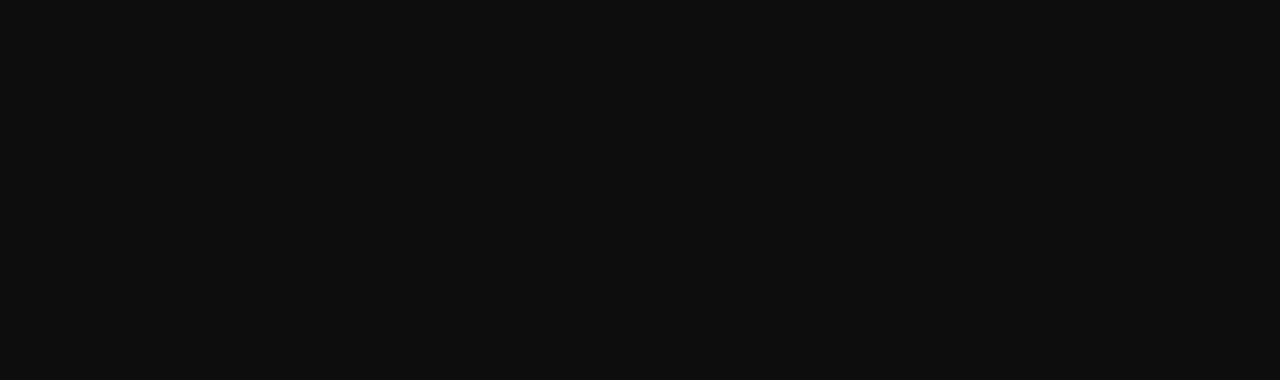
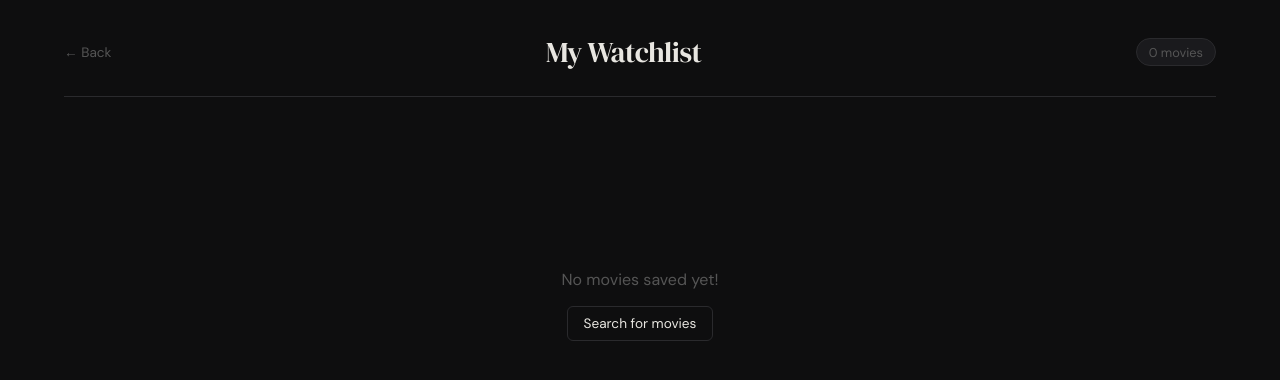
Before and after one commit to itslokeshx/CineList, a React (Vite) app: page /watchlist in a window 1280 px wide. Shown: the top 380 px of the page. Built offline with nearby package versions, Linux system fonts and the light colour scheme.

Commit message:
feat: standardize movie query casing, enhance Watchlist layout and functionality

```diff
--- a/components/Home.jsx
+++ b/components/Home.jsx
@@ -3,7 +3,7 @@
 import { Link } from "react-router-dom";
 
 export default function Home() {
-  const [query, setQuery] = useState("Batman");
+  const [query, setQuery] = useState("batman");
   const [result, setResult] = useState([]);
   const [watchlist, setWatchlist] = useState([]);
 
--- a/components/Watchlist.jsx
+++ b/components/Watchlist.jsx
@@ -1,23 +1,66 @@
-import Home from "./Home.jsx";
 import { Link } from "react-router-dom";
 import { useState, useEffect } from "react";
+
 export default function Watchlist() {
   const [watchlist, setWatchlist] = useState([]);
+
   useEffect(() => {
     const saved = localStorage.getItem("watchlist");
     if (saved) {
       setWatchlist(JSON.parse(saved));
     }
   }, []);
+
+  const deleteMovie = (id) => {
+    const updated = watchlist.filter((m) => m.imdbID !== id);
+    setWatchlist(updated);
+    localStorage.setItem("watchlist", JSON.stringify(updated));
+  };
+
   return (
-    <div>
-      {watchlist.map((movie) => (
-        <div key={movie.imdbID}>
-          <img src={movie.Poster} />
-          <h4>{movie.Title}</h4>
-          <p>{movie.Year}</p>
+    <div className="watchlist-page">
+      <header className="watchlist-header">
+        <Link to="/" className="back-btn">
+          ← Back
+        </Link>
+        <h1 className="watchlist-title">My Watchlist</h1>
+        <span className="watchlist-count">{watchlist.length} movies</span>
+      </header>
+
+      {watchlist.length === 0 ? (
+        <div className="empty-state">
+          <p>No movies saved yet!</p>
+          <Link to="/">Search for movies</Link>
         </div>
-      ))}
+      ) : (
+        <div className="watchlist-grid">
+          {watchlist.map((movie) => (
+            <div className="watchlist-card" key={movie.imdbID}>
+              {movie.Poster !== "N/A" ? (
+                <img
+                  className="watchlist-poster"
+                  src={movie.Poster}
+                  alt={movie.Title}
+                />
+              ) : (
+                <div className="no-poster">No Poster</div>
+              )}
+              <div className="watchlist-info">
+                <h4 className="watchlist-movie-title">{movie.Title}</h4>
+                <p className="watchlist-year">
+                  {movie.Year} · {movie.Type}
+                </p>
+                <button
+                  className="delete-btn"
+                  onClick={() => deleteMovie(movie.imdbID)}
+                >
+                  Remove
+                </button>
+              </div>
+            </div>
+          ))}
+        </div>
+      )}
     </div>
   );
 }
--- a/src/styles.css
+++ b/src/styles.css
@@ -148,3 +148,145 @@
   color: #e8e6e1;
   border-color: #444;
 }
+@import url("https://fonts.googleapis.com/css2?family=DM+Sans:wght@300;400;500&family=DM+Serif+Display&display=swap");
+
+.watchlist-page {
+  max-width: 1200px;
+  margin: 0 auto;
+  padding: 2rem 1.5rem;
+  min-height: 100vh;
+  background-color: #0e0e0f;
+  color: #e8e6e1;
+  font-family: "DM Sans", sans-serif;
+}
+
+.watchlist-header {
+  display: flex;
+  align-items: center;
+  justify-content: space-between;
+  margin-bottom: 3rem;
+  padding-bottom: 1.5rem;
+  border-bottom: 0.5px solid #2a2a2d;
+}
+
+.back-btn {
+  color: #555;
+  text-decoration: none;
+  font-size: 0.85rem;
+  transition: color 0.2s;
+}
+
+.back-btn:hover {
+  color: #e8e6e1;
+}
+
+.watchlist-title {
+  font-family: "DM Serif Display", serif;
+  font-size: 1.8rem;
+  font-weight: 400;
+  color: #e8e6e1;
+  letter-spacing: -0.5px;
+}
+
+.watchlist-count {
+  font-size: 0.8rem;
+  color: #555;
+  background: #1a1a1d;
+  border: 0.5px solid #2a2a2d;
+  padding: 0.3rem 0.75rem;
+  border-radius: 20px;
+}
+
+.empty-state {
+  display: flex;
+  flex-direction: column;
+  align-items: center;
+  justify-content: center;
+  min-height: 40vh;
+  gap: 1rem;
+  color: #555;
+}
+
+.empty-state a {
+  color: #e8e6e1;
+  font-size: 0.85rem;
+  border: 0.5px solid #2a2a2d;
+  padding: 0.5rem 1rem;
+  border-radius: 6px;
+  text-decoration: none;
+  transition: background 0.2s;
+}
+
+.empty-state a:hover {
+  background: #1a1a1d;
+}
+
+.watchlist-grid {
+  display: grid;
+  grid-template-columns: repeat(auto-fill, minmax(180px, 1fr));
+  gap: 1.5rem;
+}
+
+.watchlist-card {
+  background: #141415;
+  border: 0.5px solid #222224;
+  border-radius: 12px;
+  overflow: hidden;
+  transition:
+    border-color 0.2s,
+    transform 0.2s;
+}
+
+.watchlist-card:hover {
+  border-color: #3a3a3d;
+  transform: translateY(-2px);
+}
+
+.watchlist-poster {
+  width: 100%;
+  aspect-ratio: 2/3;
+  object-fit: cover;
+  display: block;
+}
+
+.watchlist-info {
+  padding: 0.85rem;
+}
+
+.watchlist-movie-title {
+  font-size: 0.85rem;
+  font-weight: 500;
+  color: #e8e6e1;
+  margin-bottom: 0.3rem;
+  line-height: 1.3;
+  white-space: nowrap;
+  overflow: hidden;
+  text-overflow: ellipsis;
+}
+
+.watchlist-year {
+  font-size: 0.75rem;
+  color: #555;
+  margin-bottom: 0.75rem;
+  text-transform: capitalize;
+}
+
+.delete-btn {
+  width: 100%;
+  background: transparent;
+  border: 0.5px solid #3a1a1a;
+  border-radius: 6px;
+  padding: 0.45rem;
+  color: #a35555;
+  font-family: "DM Sans", sans-serif;
+  font-size: 0.75rem;
+  cursor: pointer;
+  transition:
+    background 0.2s,
+    color 0.2s;
+}
+
+.delete-btn:hover {
+  background: #1e1010;
+  color: #e07070;
+}
```
